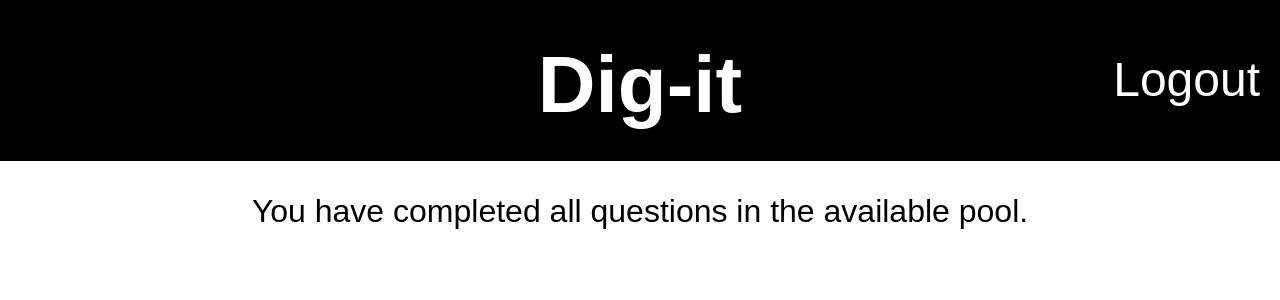
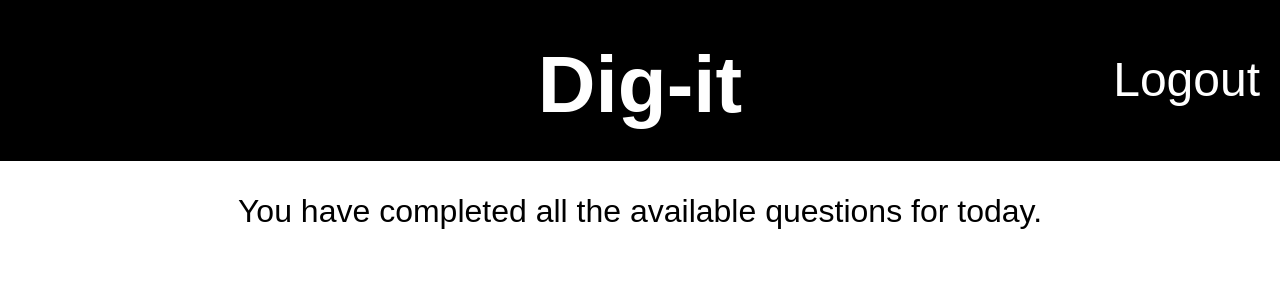
Before and after one commit to EthanMarrs/digit2, a Django app: page /quiz/ in a window 1280 px wide. Shown: the top 300 px of the page. Run offline with Django 3.2, Linux system fonts and the light colour scheme; a user stored in the database is signed in; tables that the repository leaves empty hold one stand-in row (values such as "Sample post"); parts of the project's set-up code (start-up, migrations or seed data) failed here and were passed over; some libraries are stand-ins or nearby versions.

Commit message:
Changed no questions text

```diff
--- a/student/templates/quiz.html
+++ b/student/templates/quiz.html
@@ -14,6 +14,6 @@
         <input type="submit" class="logBut" value="Submit Answer"/>
     </form>
     {% else %}
-    <p>You have completed all questions in the available pool.</p>
+    <p>You have completed all the available questions for today.</p>
     {% endif %}
 {% endblock %}
```
